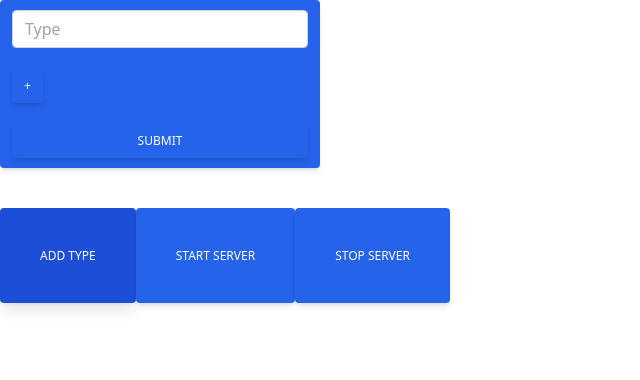
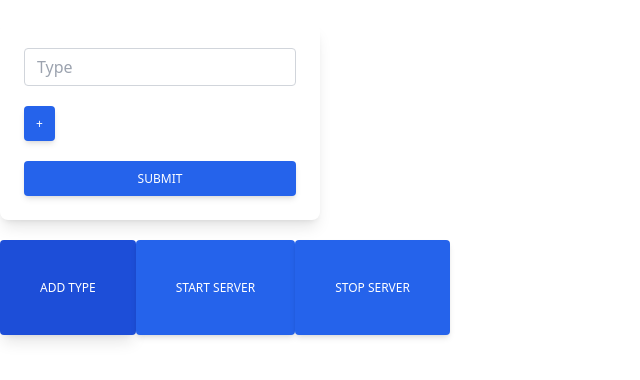
Before and after one commit to MassirQ/p2-aau, a React (Create React App) app in the folder frontend/: page / in a window 1280 px wide. Both pictures are taken after a click on the button "ADD TYPE". Shown: the top 380 px of the page, without its empty margins (0-640 px from the left). Built offline with nearby package versions, Linux system fonts and the light colour scheme.

Commit message:
Styles object done

```diff
--- a/frontend/src/components/customField.jsx
+++ b/frontend/src/components/customField.jsx
@@ -1,8 +1,8 @@
 import React from "react";
 import * as md5 from "md5";
+import {styles} from "../styles.js"
 
 export const CustomField = ({
-  inputStyle,
   onChangeDataTypeHandle,
   onChangeFieldNameHandle,
 }) => {
@@ -13,7 +13,7 @@
           onChange={(e) => onChangeFieldNameHandle(e)}
           name={md5(Date.now())}
           type="text"
-          className={inputStyle}
+          className={styles.inputField}
           id="exampleInput123"
           aria-describedby="emailHelp123"
           placeholder="text"
@@ -24,7 +24,7 @@
           onChange={(e) => onChangeDataTypeHandle(e)}
           name={md5(Date.now())}
           type="text"
-          className={inputStyle}
+          className={styles.inputField}
           id="exampleInput123"
           aria-describedby="emailHelp123"
           placeholder="text"
--- a/frontend/src/components/customType.jsx
+++ b/frontend/src/components/customType.jsx
@@ -45,7 +45,7 @@
   return (
     <div>
       <div>
-        <div className={styles.fieldAddButton}>
+        <div className={styles.custumType}>
           <input type="text" className={inputStyle} placeholder="Type" onChange={(e)=>setType(e.target.value)}  />
           {console.log(type)}
           {fields.map((f) => f)}
@@ -56,7 +56,6 @@
               setFields([
                 ...fields,
                 <CustomField
-                  inputStyle={styles.typeInput}
                   onChangeDataTypeHandle={onChangeDataTypeHandle}
                   onChangeFieldNameHandle={onChangeFieldNameHandle}
                 />,
--- a/frontend/src/styles.js
+++ b/frontend/src/styles.js
@@ -1,6 +1,7 @@
 export const styles = {
-	controlButton : 'px-10 py-10 bg-blue-600 text-white font-medium text-xs leading-tight uppercase rounded shadow-md hover:bg-blue-700 hover:shadow-lg focus:bg-blue-700 focus:shadow-lg focus:outline-none focus:ring-0 active:bg-blue-800 active:shadow-lg transition duration-150 ease-in-out',
-	fieldAddButton: 'px-3 py-2.5 mb-5   bg-blue-600 text-white font-medium text-xs leading-tight uppercase rounded shadow-md hover:bg-blue-700 hover:shadow-lg focus:bg-blue-700 focus:shadow-lg focus:outline-none focus:ring-0 active:bg-blue-800 active:shadow-lg transition duration-150 ease-in-out',
-	submitButton: 'w-full px-6 py-2.5 bg-blue-600 text-white font-medium text-xs leading-tight uppercase rounded shadow-md hover:bg-blue-700 hover:shadow-lg focus:bg-blue-700 focus:shadow-lg focus:outline-none focus:ring-0 active:bg-blue-800 active:shadow-  transition duration-150 ease-in-out',
-	typeInput : 'form-control block w-full mb-5 px-3 py-1.5 text-base font-normal text-gray-700 bg-white bg-clip-padding border border-solid border-gray-300 rounded transition ease-in-out m-0 focus:text-gray-700 focus:bg-white focus:border-blue-600 focus:outline-none'
+	controlButton : 'px-10 py-10         bg-blue-600 text-white font-medium text-xs leading-tight uppercase rounded shadow-md hover:bg-blue-700 hover:shadow-lg focus:bg-blue-700 focus:shadow-lg focus:outline-none focus:ring-0 active:bg-blue-800 active:shadow-lg transition duration-150 ease-in-out',
+	fieldAddButton: 'px-3  py-2.5 mb-5   bg-blue-600 text-white font-medium text-xs leading-tight uppercase rounded shadow-md hover:bg-blue-700 hover:shadow-lg focus:bg-blue-700 focus:shadow-lg focus:outline-none focus:ring-0 active:bg-blue-800 active:shadow-lg transition duration-150 ease-in-out',
+	submitButton: '  px-6 py-2.5 w-full  bg-blue-600 text-white font-medium text-xs leading-tight uppercase rounded shadow-md hover:bg-blue-700 hover:shadow-lg focus:bg-blue-700 focus:shadow-lg focus:outline-none focus:ring-0 active:bg-blue-800 active:shadow-lg transition duration-150 ease-in-out',
+	custumType : 'block p-6 rounded-lg shadow-lg bg-white max-w-md mt-6',
+	inputField : 'form-control block w-full mb-5 px-3 py-1.5 text-base font-normal text-gray-700 bg-white bg-clip-padding border border-solid border-gray-300 rounded transition ease-in-out m-0 focus:text-gray-700 focus:bg-white focus:border-blue-600 focus:outline-none'
 };
```
